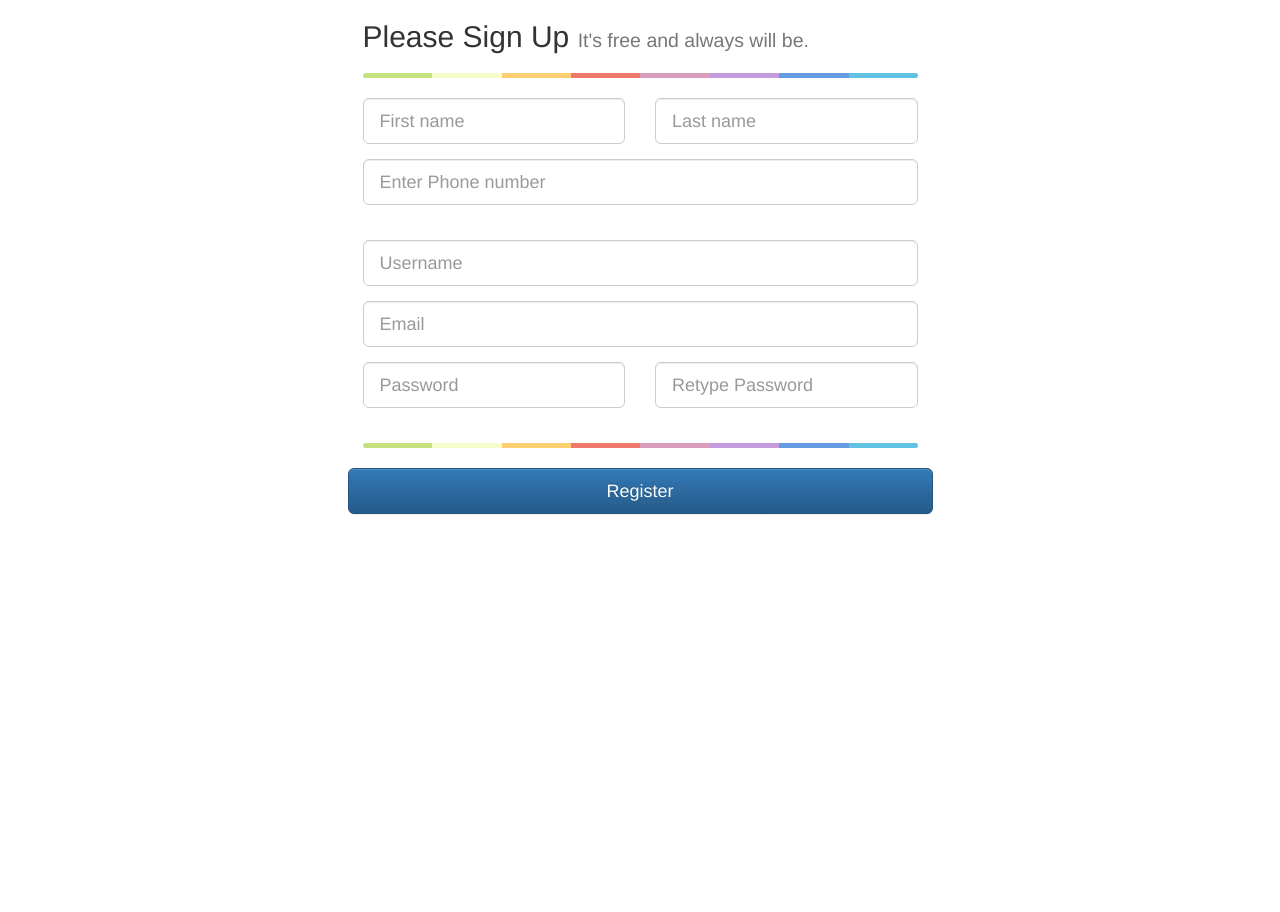
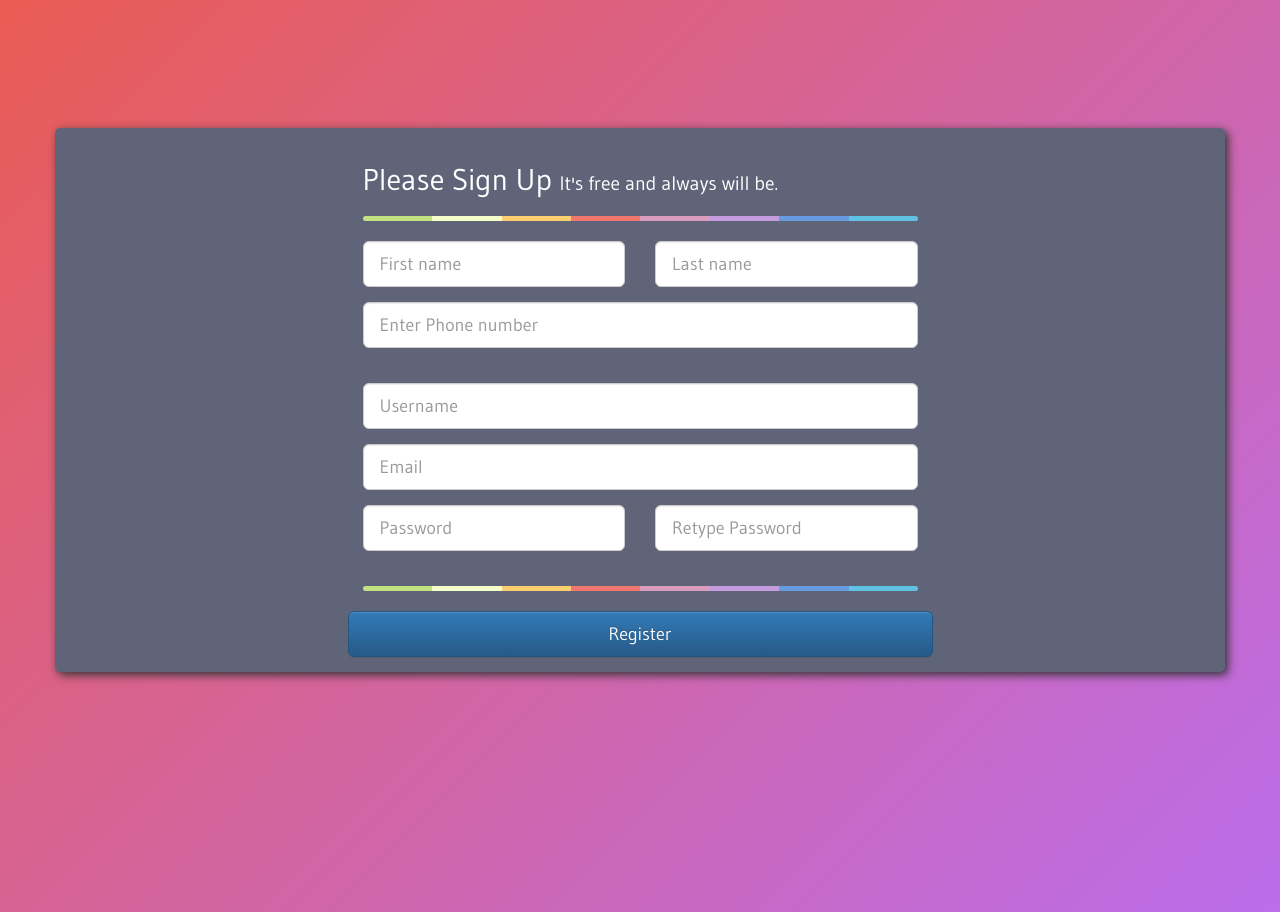
Before and after one commit to jmsredondo/flask-Team-Ling, a Flask app: template templates/registration.html in a window 1280 px wide. Shown: the top 912 px of the page. Before the commit the page ends 515 px from the top, so only its background shows below. Run offline with Flask 2, Linux system fonts and the light colour scheme; the template is opened without the code that fills it: values that come from a table or form of the project are taken from there, others are empty; parts of the project's set-up code (start-up, migrations or seed data) failed here and were passed over; some libraries are stand-ins or nearby versions.

Commit message:
added div block for verification errors in registration

```diff
--- a/templates/registration.html
+++ b/templates/registration.html
@@ -12,11 +12,13 @@
     <link rel="stylesheet" href="https://maxcdn.bootstrapcdn.com/bootstrap/3.3.7/css/bootstrap-theme.min.css"
           integrity="sha384-rHyoN1iRsVXV4nD0JutlnGaslCJuC7uwjduW9SVrLvRYooPp2bWYgmgJQIXwl/Sp"
           crossorigin="anonymous">
-
+    <title> BookLib - Register</title>
     <!-- Latest compiled and minified JavaScript -->
     <script src="https://maxcdn.bootstrapcdn.com/bootstrap/3.3.7/js/bootstrap.min.js"
             integrity="sha384-Tc5IQib027qvyjSMfHjOMaLkfuWVxZxUPnCJA7l2mCWNIpG9mGCD8wGNIcPD7Txa"
             crossorigin="anonymous"></script>
+    <link rel="stylesheet" type="text/css" href="/static/landing/css/loader.css">
+    <link rel="stylesheet" type="text/css" href="/static/login/login.css">
     <style rel="stylesheet" type="text/css">
         dt {
             display: none
@@ -40,47 +42,65 @@
             #fecf71 37.5%, #f0776c 37.5%, #f0776c 50%, #db9dbe 50%, #db9dbe 62.5%, #c49cde 62.5%, #c49cde 75%, #669ae1 75%,
             #669ae1 87.5%, #62c2e4 87.5%, #62c2e4);
         }
+
+        .registration-form {
+        {#background-color: whitesmoke;#}
+
+        }
+        .white-text {
+            color: white;
+        }
+        .register-wrap {
+            position: relative;
+            margin-top: 10%;
+            background: #606479;
+            border-radius: 5px;
+            box-shadow: 3px 3px 10px #333;
+            padding: 15px;
+        }
+
+        .validation-wrap {
+            position: relative;
+            margin-top: 10%;
+            background-color: #f0776c;
+            width: 50%;
+            text-align: center;
+            z-index: 1;
+            border-radius: 10px;
+        }
+
+        .validation-wrap p {
+            font-size: larger;
+            text-align: center;
+            color: whitesmoke;
+        }
     </style>
 
-    <link rel="stylesheet" type="text/css" href="/static/landing/css/loader.css">
 </head>
 
 <body>
-<table class="doc-loader">
-    <tr>
-        <td>
-            <div class="windows8"> <!-- windows8 -->
-                <div class="wBall" id="wBall_1">
-                    <div class="wInnerBall">
-                    </div>
-                </div>
-                <div class="wBall" id="wBall_2">
-                    <div class="wInnerBall">
-                    </div>
-                </div>
-                <div class="wBall" id="wBall_3">
-                    <div class="wInnerBall">
-                    </div>
-                </div>
-                <div class="wBall" id="wBall_4">
-                    <div class="wInnerBall">
-                    </div>
-                </div>
-                <div class="wBall" id="wBall_5">
-                    <div class="wInnerBall">
-                    </div>
-                </div>
-            </div> <!-- End windows8 -->
-        </td>
-    </tr>
-</table>
 {% from "./includes/_formhelpers.html" import render_field %}
-<div class="container">
+{% include "loader.html" %}
+{# remove class hidden #}
+<div class="container validation-wrap hidden">
+    <div class="row">
+        <div class=" col-xs-12 col-sm-8 col-md-6 col-sm-offset-2 col-md-offset-3">
+                <p> Invalid username  </p>
+                <p> Invalid username  </p>
+                <p> Invalid username  </p>
+                <p> Invalid username  </p>
+        </div>
+    </div>
+</div>
+
+<div class="container register-wrap">
+
     <div class="row">
         <div class="col-xs-12 col-sm-8 col-md-6 col-sm-offset-2 col-md-offset-3">
-            <form role="form" action="/register" method="POST">
-                <h2>Please Sign Up
-                    <small>It's free and always will be.</small>
+
+            <form role="form" action="/register" method="POST" >
+                <h2 class="white-text">Please Sign Up
+                    <small class="white-text">It's free and always will be.</small>
                 </h2>
                 <hr class="colorgraph">
                 <div class="row">
```
Also changed, not shown: templates/login.html (+1 -30 lines).
